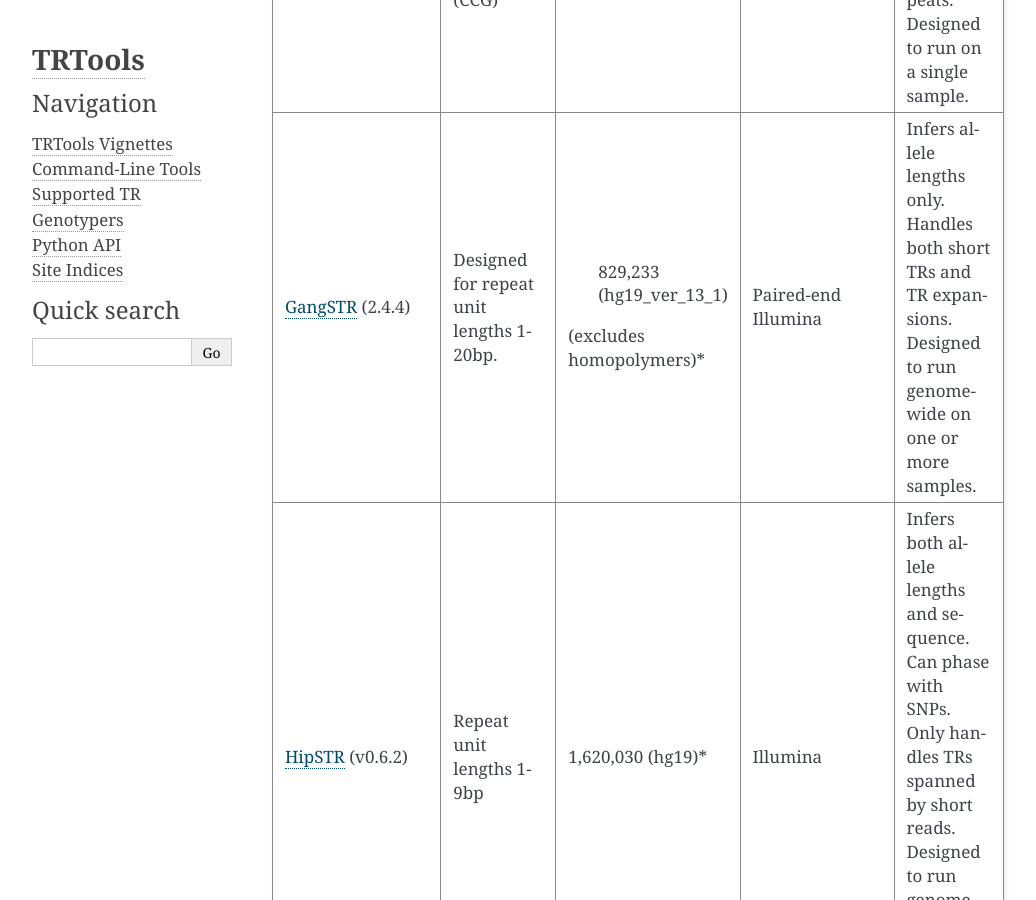
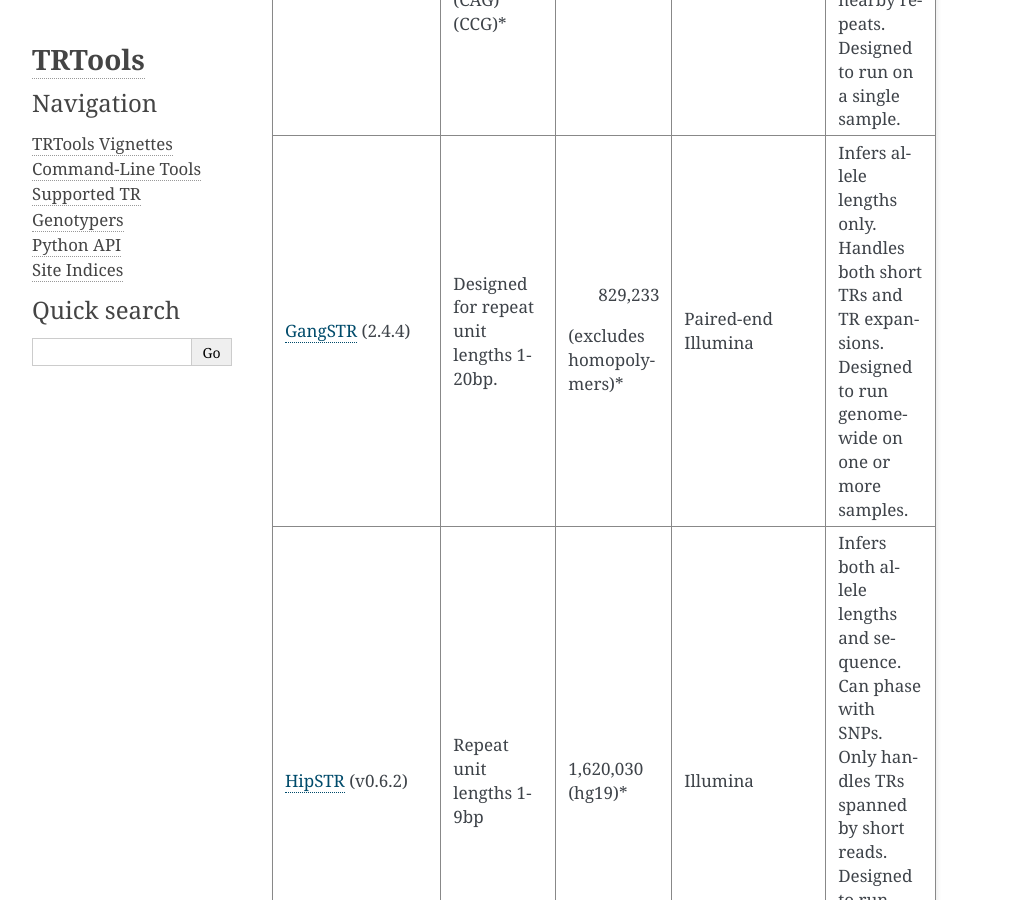
Before and after one commit to gymrek-lab/TRTools, a Sphinx documentation site: the page built from doc/CALLERS.rst, in a window 1280 px wide and 900 px high, scrolled down 965 px. Shown: the whole window, without its empty margins (148-1184 px from the left). Built offline with Sphinx 7.4.7, drawn with Linux system fonts in a browser that asks for light colours.

Commit message:
Update CALLERS.rst

```diff
--- a/doc/CALLERS.rst
+++ b/doc/CALLERS.rst
@@ -19,7 +19,7 @@
 |                         | expressions              |                         |                         | repeats. Designed to run on a single |
 |                         | e.g. (CAG)*(CCG)*        |                         |                         | sample.                              |
 +-------------------------+--------------------------+-------------------------+-------------------------+--------------------------------------+
-| GangSTR_ (2.4.4)        | Designed for repeat unit | 829,233 (hg19_ver_13_1) | Paired-end Illumina     | Infers allele lengths only. Handles  |
+| GangSTR_ (2.4.4)        | Designed for repeat unit |     829,233             | Paired-end Illumina     | Infers allele lengths only. Handles  |
 |                         | lengths 1-20bp.          |(excludes homopolymers)\*|                         | both short TRs and TR expansions.    |
 |                         |                          |                         |                         | Designed to run genome-wide on one or|
 |                         |                          |                         |                         | more samples.                        |
```
